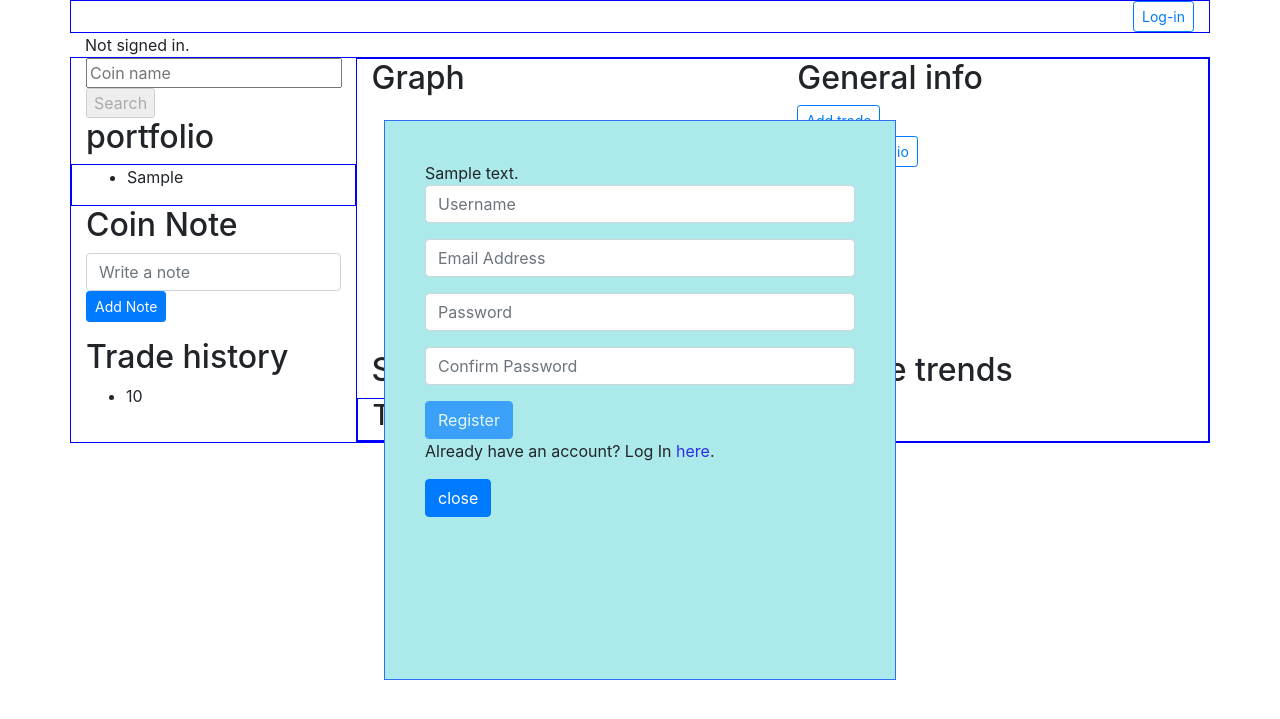
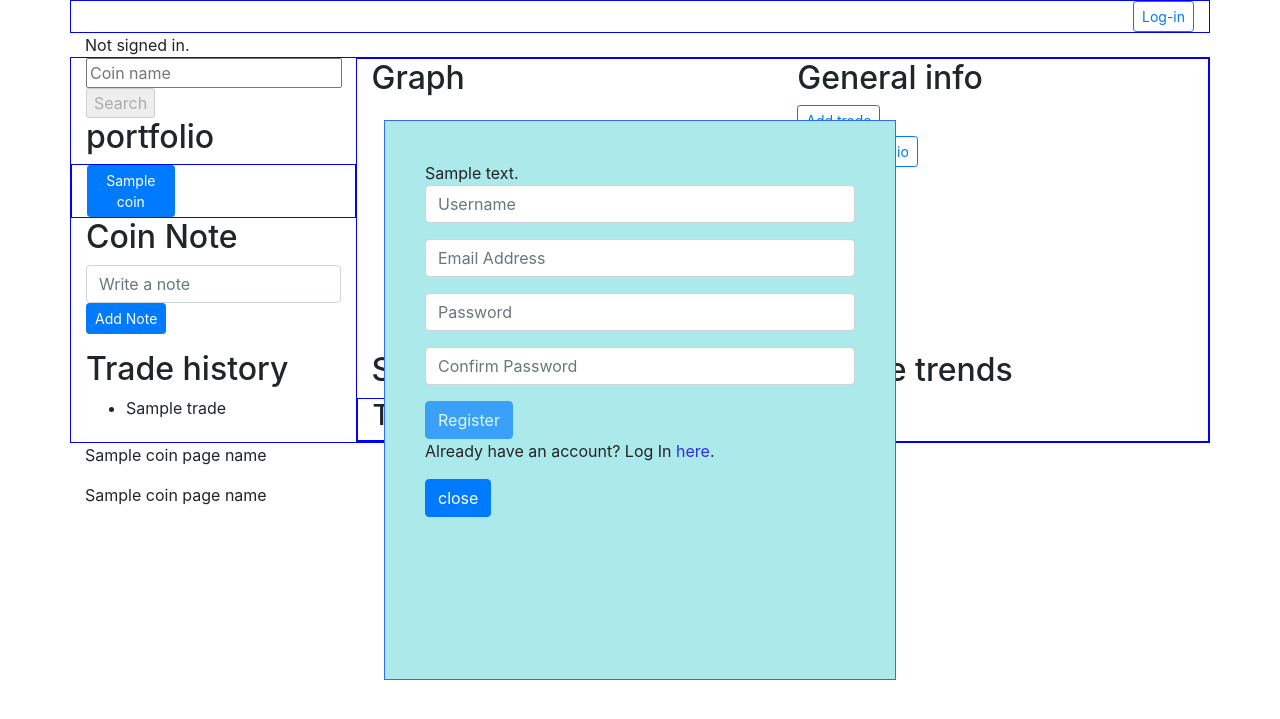
Before and after one commit to Martijncvv/cryptocurrency_portfolio_project, a Django app: template final/cryptofolio/templates/cryptofolio/index.html in a window 1280 px wide. Shown: the top 719 px of the page. Run offline with Django 3.2, Linux system fonts and the light colour scheme; the template is opened without the code that fills it: most values are stand-ins (such as "Sample title", 1, 10 or a date in 2020); some libraries are stand-ins or nearby versions.

Commit message:
fixed page refresh bug; when adding a coin to portfolio, coinpage changed to homepage instead of the same coin page

```diff
--- a/final/cryptofolio/models.py
+++ b/final/cryptofolio/models.py
@@ -18,7 +18,7 @@ class Portfolio(models.Model):
     Information about coin
     """
     user = models.ForeignKey("User", on_delete=models.CASCADE)
-    coinTicker = models.CharField(max_length=6)
+    coinName = models.CharField(max_length=30)
     note = models.TextField()
 
 class Trade(models.Model):
@@ -26,7 +26,7 @@ class Trade(models.Model):
     Information about coin
     """
     user = models.ForeignKey("User", on_delete=models.CASCADE)
-    coinTicker = models.CharField(max_length=6)
+    coinName = models.CharField(max_length=30)
     price = models.DecimalField(max_digits=10000000000, decimal_places=50)
     amount = models.DecimalField(max_digits=1000000000000, decimal_places=50)
     tradetype = models.CharField(max_length=4)
--- a/final/cryptofolio/static/index.js
+++ b/final/cryptofolio/static/index.js
@@ -5,6 +5,8 @@ document.addEventListener('DOMContentLoaded', function() {
     document.querySelector('#register').addEventListener('click', register);
     // add coin button
     document.querySelector('#add_trade').addEventListener('click', add_trade);
+    // portfolio list
+
 
      // Add eventListeners to login classes
     let login_button = document.querySelectorAll('.login');
@@ -19,11 +21,10 @@ document.addEventListener('DOMContentLoaded', function() {
       });
 
 
-
     // Select the submit buttons and inputs to be used later
     // search field
     const submit_search = document.querySelector('#submit_search');
-    const coin_name = document.querySelector('#search_value');
+    const coin_name_search = document.querySelector('#search_value');
     // login field
     const login_password_field = document.querySelector('#login_password_field');
     const login_field_button = document.querySelector('#login_field_button');
@@ -37,8 +38,8 @@ document.addEventListener('DOMContentLoaded', function() {
     register_field_button.disabled = true;
 
     // Listen for input to be typed into coinsearch input field
-    coin_name.onkeyup = () => {
-        if (coin_name.value.length > 0) {
+    coin_name_search.onkeyup = () => {
+        if (coin_name_search.value.length > 0) {
             submit_search.disabled = false;
         }
         else {
@@ -63,54 +64,40 @@ document.addEventListener('DOMContentLoaded', function() {
             register_field_button.disabled = true;
         }
     }
-
-    coin_info("bitcoin");
+    coin_page_name = document.getElementById('coin_page_name').innerHTML;
+    document.getElementById("TEST").innerHTML = coin_page_name;
+    coin_info(coin_page_name);
 });
 
 
 function coin_info(coin) {
-
-
     // GENERAL INFO FIELD
-    // get value from searchbar if there is searchbar was used
-    let coin_name = document.querySelector('#search_value');
-    if (coin_name.value !== ""){
-        coin = coin_name.value;
+    // get value from searchbar if the searchbar was used
+    let coin_name_search = document.querySelector('#search_value');
+    if (coin_name_search.value !== ""){
+        coin = coin_name_search.value;
     }
     // Clear out input field:
-    coin_name.value = "";
+    coin_name_search.value = "";
     // Disable the submit button again:
     submit_search.disabled = true;
 
+    // coin = coin.toLowerCase()
 
-
-    fetch("https://api.coingecko.com/api/v3/coins/" + coin + "?localization=false&tickers=true&market_data=true&community_data=false&developer_data=false&sparkline=false")
+    fetch("https://api.coingecko.com/api/v3/coins/"+ coin.toLowerCase() +"?localization=false&tickers=true&market_data=true&community_data=false&developer_data=false&sparkline=false")
     .then(response => response.json())
     .then(data => {
 
     // PORTFOLIO
 
 
-
-
-
-
-
-
-
-
         // change "add portfolio" button if coin is in portfolio
         let double_value = false;
         let portfolio_coin = document.querySelectorAll('.portfolio_coin');
         // loop over portfolio list
-        portfolio_coin.forEach(function (coin_ticker_i) {
-            if (coin_ticker_i.innerHTML == data.symbol) {
+        portfolio_coin.forEach(function (coin_name_i) {
+            if (coin_name_i.innerHTML == data.id) {
                 double_value = true;
-
-
-
-
-
 
             }
         });
@@ -123,25 +110,19 @@ function coin_info(coin) {
             document.getElementById("portfolio_button").innerHTML = "Add to portfolio";
         }
         // set 'add portfolio' button value to currently opened coin
-        document.getElementById("portfolio_button").setAttribute("value", data.symbol);
+        document.getElementById("portfolio_button").setAttribute("value", data.id);
         // set 'add_note_button' value to currently opened coin
-        document.getElementById("add_note_button").setAttribute("value", data.symbol);
+        document.getElementById("add_note_button").setAttribute("value", data.id);
 
         // set favicon image to currently opened coin
         document.getElementById("favicon").setAttribute("href", data.image.thumb);
 
 
 
-
-
-
-
-
-
         console.log(data)  // KANN WEG
         // Add data to elements
-        document.title = data.name;
-        document.getElementById("coin_info_name").innerHTML = data.name;
+        document.title = data.id;
+        document.getElementById("coin_info_name").innerHTML = data.id;
         document.getElementById("coin_info_ticker").innerHTML = data.symbol;
         document.getElementById("coin_info_price").innerHTML = data.market_data.current_price.usd;
         document.getElementById("coin_info_marketcap").innerHTML = data.market_data.market_cap.usd;
@@ -175,13 +156,12 @@ function close_field() {
 }
 
 function add_trade() {
-    // get coin name and set name in addcoin header
+    // get coin name and set name in "add trade field"
     coin_name = document.getElementById('coin_info_name').innerHTML;
-    coin_ticker = document.getElementById('coin_info_ticker').innerHTML;
     coin_price = document.getElementById('coin_info_price').innerHTML;
 
     document.getElementById("addtrade_header").innerHTML = coin_name;
-    document.getElementById("addtrade_input_ticker").value = coin_ticker;
+    document.getElementById("addtrade_input_name").value = coin_name;
     document.getElementById("addtrade_input_price").value = coin_price;
 
     // element.setAttribute(attributeName, attributeValue)
--- a/final/cryptofolio/templates/cryptofolio/index.html
+++ b/final/cryptofolio/templates/cryptofolio/index.html
@@ -11,6 +11,7 @@
     <div class="col-3">
         <div>
             <form>
+                {% csrf_token %}
                 <input id="search_value" placeholder = "Coin name" type="text">
                 <input id="submit_search" type="submit" value="Search">
             </form>
@@ -18,30 +19,21 @@
 
         <h2>portfolio</h2>
 
-
         <div class="row">
-            <div id="portfolio_ticker_list" class="col-4">
-                <ul>
-                    {% for coin in user_portfolio %}
-                        <li class="portfolio_coin">{{ coin.coinTicker }}</li>
-                    {%  endfor %}
-                </ul>
-            </div>
-            <div id="portfolio_price_list" class="col-4">
-
+            <div id="portfolio_name_list" class="col-5">
+                {% for coin in user_portfolio %}
+                    <button class="btn btn-sm btn-primary portfolio_coin" id="add_note_button" onClick="coin_info('{{coin.coinName}}')" >{{ coin.coinName }}</button>
+                {%  endfor %}
             </div>
 
-            <div id="portfolio_button_list" class="col-4">
-
+            <div class="col-2">
             </div>
 
-        </div>
+            <div id="portfolio_price_list" class="col-5">
+            </div>
 
 
-
-
-
-
+        </div>
 
 
 
@@ -62,7 +54,7 @@
             <h2>Trade history</h2>
             <ul>
                 {% for trade in trade_history %}
-                <li> {{ trade.amount }} </li>
+                <li> {{ trade.coinName }} </li>
                 {%  endfor %}
             </ul>
         </div>
@@ -179,7 +171,7 @@
     <form action="{% url 'index' %}" method="POST">
         {% csrf_token %}
         <div class="form-group">
-            Ticker: <input id="addtrade_input_ticker" autofocus class="form-control" type="text" name="coin_ticker" placeholder="Coin ticker" required>
+            Name: <input id="addtrade_input_name" autofocus class="form-control" type="text" name="coin_name" placeholder="Coin name" required>
         </div>
         <div class="form-group">
             Amount: <input class="form-control" type="text" name="coin_amount" placeholder="Amount" required>
@@ -204,6 +196,11 @@
 </div>
 
 
+    <p id="coin_page_name">{{coin_page_name}}</p>
+
+<div id="TEST">
+
+</div>
 
 {% endblock %}
 
```
Also changed, not shown: PROCESS.md (+5 -0 lines), final/cryptofolio/views.py (+20 -15 lines), final/cryptofolio/migrations/0001_initial.py, final/cryptofolio/migrations/0002_auto_20201203_1020.py (deleted), final/cryptofolio/migrations/0003_auto_20201203_1043.py (deleted), final/cryptofolio/migrations/0004_auto_20201203_1052.py (deleted), final/cryptofolio/migrations/0005_auto_20201203_1314.py (deleted), final/cryptofolio/migrations/0006_auto_20201203_1529.py (deleted).
